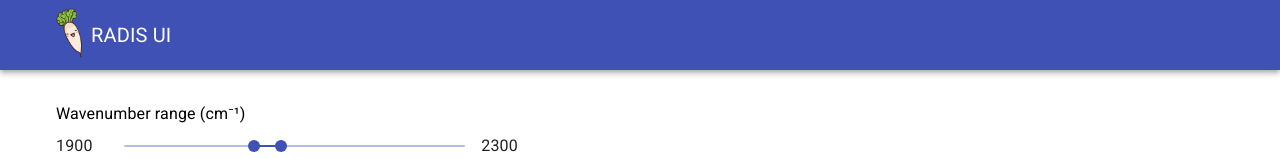
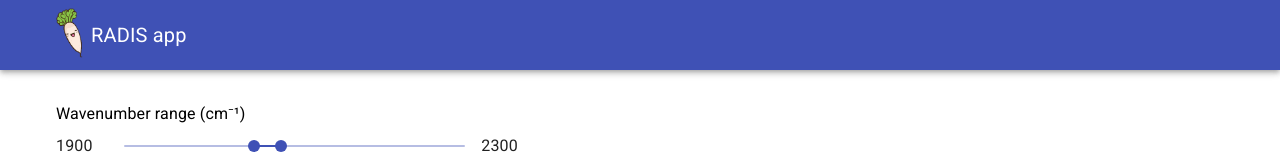
Before and after one commit to arunavabasucom/radis-app, a React (Create React App) app in the folder website/: page / in a window 1280 px wide. Shown: the top 159 px of the page. Built offline with nearby package versions, Linux system fonts and the light colour scheme; no server answers.

Commit message:
Change references of RADIS UI to RADIS app

```diff
--- a/website/package.json
+++ b/website/package.json
@@ -1,5 +1,5 @@
 {
-  "name": "radis-ui",
+  "name": "radis-app",
   "version": "0.1.0",
   "private": true,
   "dependencies": {
--- a/website/src/App.tsx
+++ b/website/src/App.tsx
@@ -33,7 +33,7 @@ const Header: React.FC = () => {
             <img src={logo} height={50} alt="Radish logo" />
           </Box>
           <Typography variant="h6" className={classes.title}>
-            RADIS UI
+            RADIS app
           </Typography>
         </Toolbar>
       </Container>
```
Also changed, not shown: website/public/manifest.json, 1 other file (tests, documents, lock files or other folders).
